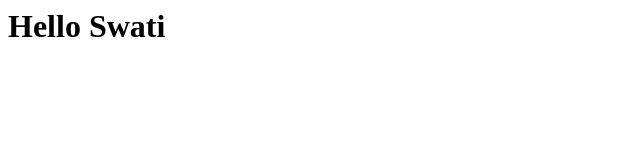
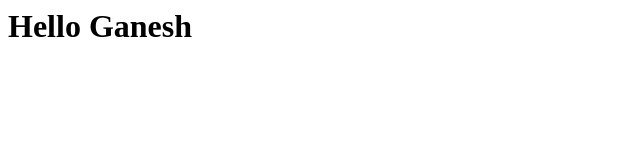
Before and after one commit to SagareGanesh/angular_app, a plain HTML site: page index.html in a window 1280 px wide. Shown: the full height of the page, 0-640 px from the left. Drawn offline with Linux system fonts and the light colour scheme.

Commit message:
changed text

```diff
--- a/index.html
+++ b/index.html
@@ -1,5 +1,5 @@
 <html>
 <body>
-<h1> Hello Swati</h1>
+<h1> Hello Ganesh</h1>
 </body>
 </html>
```
